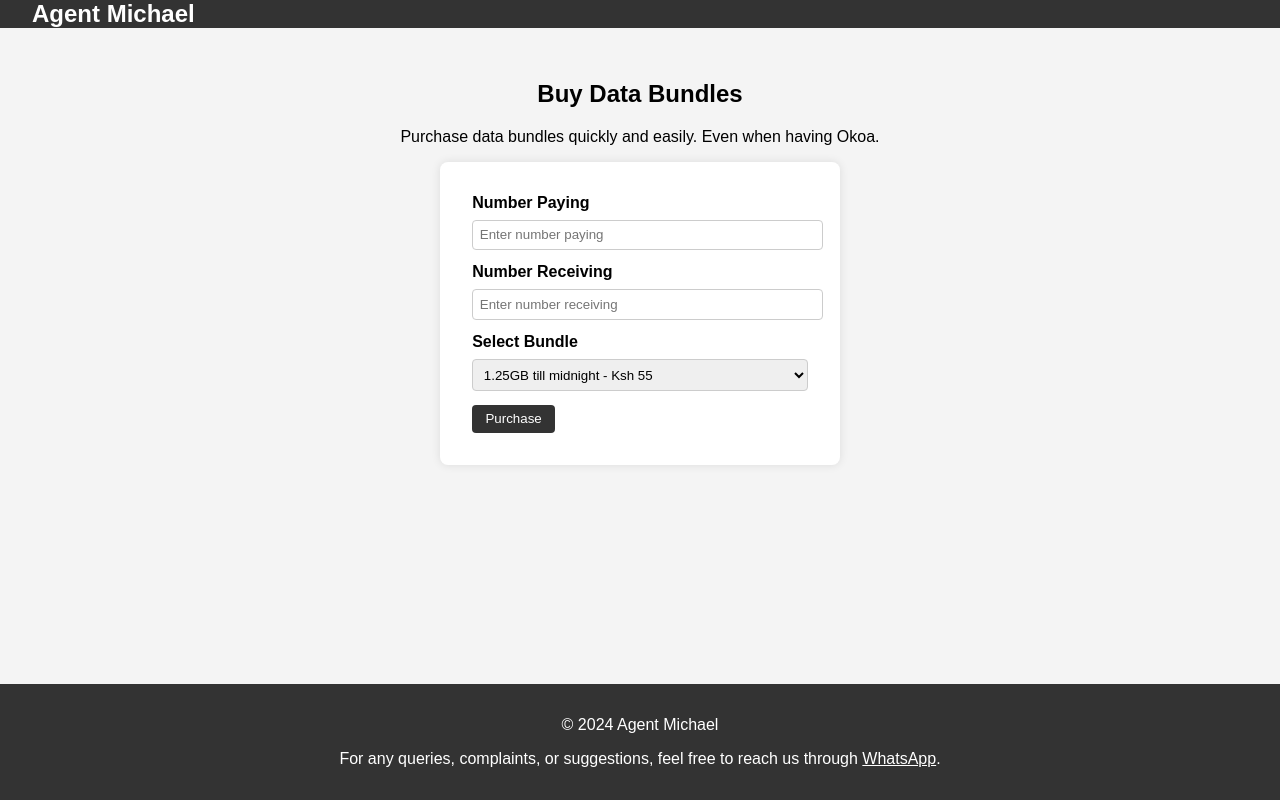
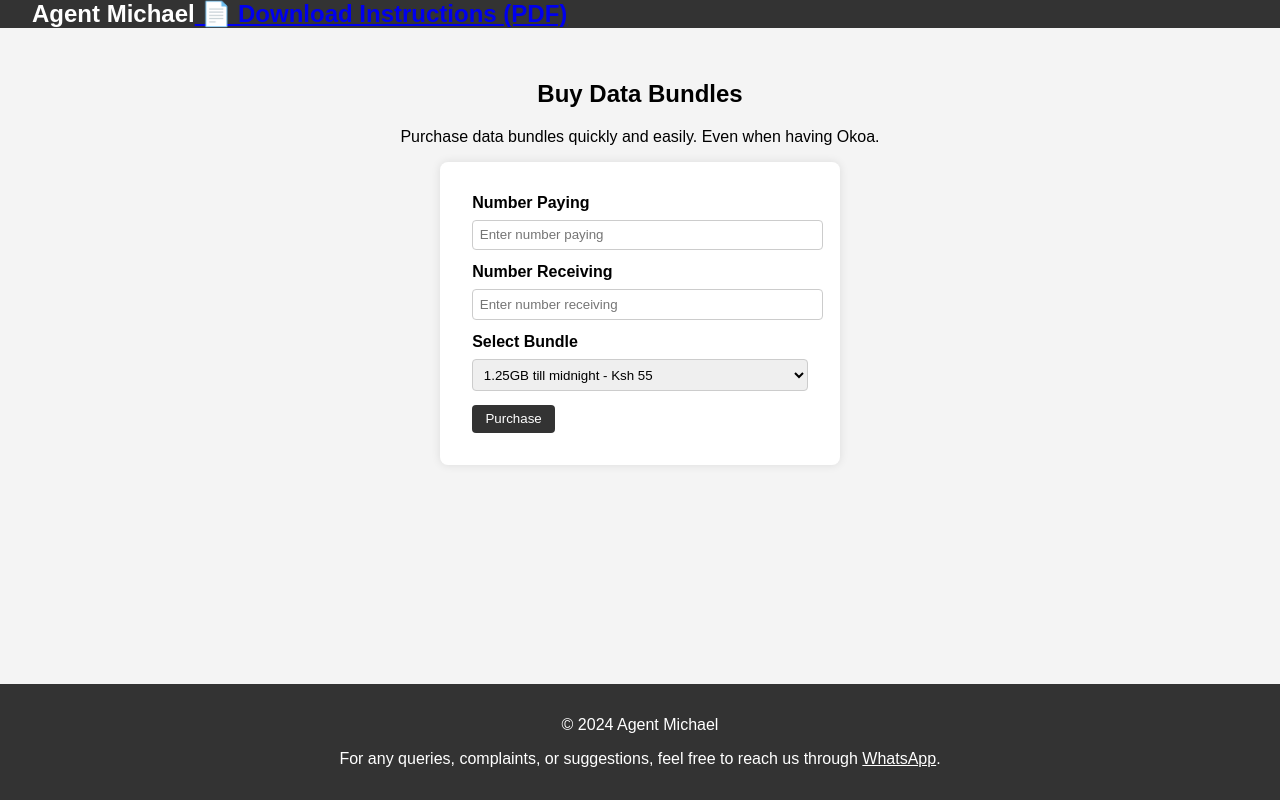
Before and after one commit to MichaelMiffy/flop, a website: page public/index.html in a window 1280 px wide. Drawn offline with Linux system fonts and the light colour scheme.

Commit message:
pdf instructions for growing mushrooms, test

```diff
--- a/public/index.html
+++ b/public/index.html
@@ -105,7 +105,7 @@
 </head>
 <body>
   <header>
-    <h1>Agent Michael</h1>
+    <h1>Agent Michael<span><a href="/OduVerdi Oyster Mushroom Grow Kit.pdf" download class="pdf-button">  📄 Download Instructions (PDF)</a></span></h1>
   </header>
   <main>
     <h2>Buy Data Bundles</h2>
```
Also changed, not shown: 1 other file.
